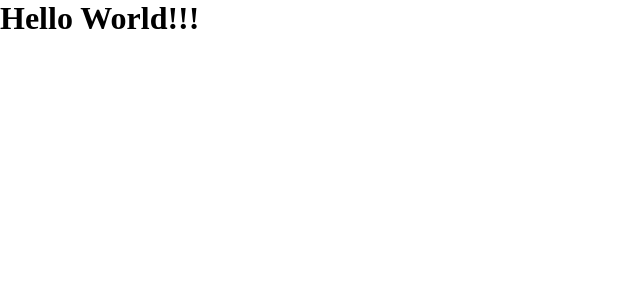
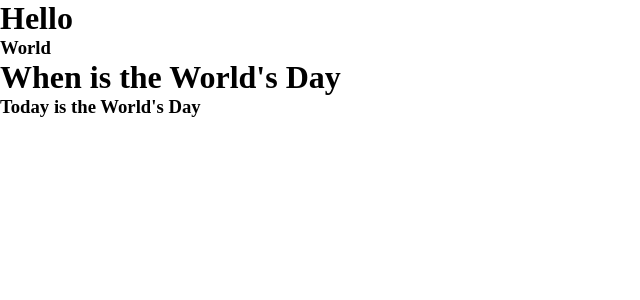
Before and after one commit to DeboDevelop/mempool, a React (Create React App) app: page / in a window 1280 px wide. Shown: the top 300 px of the page, without its empty margins (0-640 px from the left). Built offline with nearby package versions, Linux system fonts and the light colour scheme.

Commit message:
Created the AllCards and Card Component.

```diff
--- a/src/App.js
+++ b/src/App.js
@@ -1,7 +1,8 @@
 import "./App.css";
+import AllCards from "./Components/AllCards";
 
 function App() {
-    return <h1>Hello World!!!</h1>;
+    return <AllCards />;
 }
 
 export default App;
--- /dev/null
+++ b/src/Components/AllCards.js
@@ -0,0 +1,26 @@
+import React, { useState } from "react";
+import Card from "./Card";
+
+function AllCards() {
+    const [state, setState] = useState(() => {
+        return [
+            {
+                front: "Hello",
+                back: "World",
+            },
+            {
+                front: "When is the World's Day",
+                back: "Today is the World's Day",
+            },
+        ];
+    });
+    return (
+        <div>
+            {state.map(card => (
+                <Card front={card.front} back={card.back} />
+            ))}
+        </div>
+    );
+}
+
+export default AllCards;
--- /dev/null
+++ b/src/Components/Card.js
@@ -0,0 +1,12 @@
+import React from "react";
+
+function Card({ front, back }) {
+    return (
+        <div>
+            <h1>{front}</h1>
+            <h3>{back}</h3>
+        </div>
+    );
+}
+
+export default Card;
```
Also changed, not shown: 1 other file (tests, documents, lock files or other folders).
